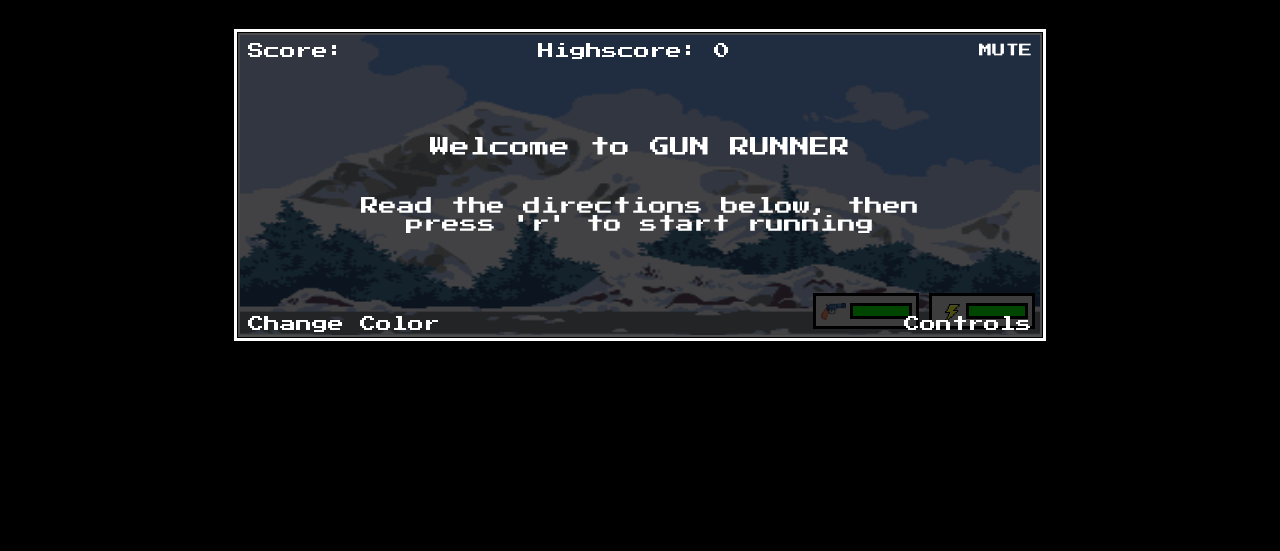
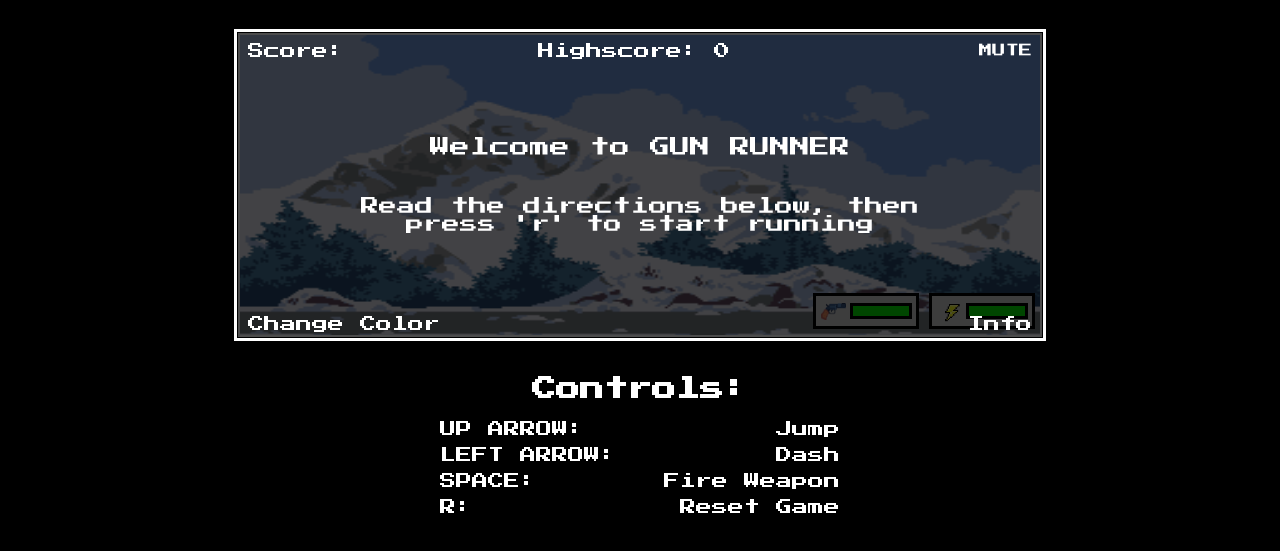
Before and after one commit to nickdraper8/gun-runner, a website built with webpack: page index.html in a window 1280 px wide. Shown: the part 71-622 px from the top of the page. Built offline with nearby package versions, Linux system fonts and the light colour scheme.

Commit message:
edited controls directions and info

```diff
--- a/index.html
+++ b/index.html
@@ -45,7 +45,7 @@
         </div>
         <div id="open-menu-btn-container" class="show">
           <div id="open-color-menu-btn" class="open-menu-btn">Change Color</div>
-          <div id="open-controls-menu-btn" class="open-menu-btn">Controls</div>
+          <div id="open-controls-menu-btn" class="open-menu-btn">Info</div>
         </div>
         <div id="player-color-select-menu">
           <h2>Choose Player Color!</h2>
@@ -59,14 +59,9 @@
         </div>
 
         <div id="controls-menu">
-          <h2>Directions and Controls:</h2>
-          <ul>
-            <li>Press <strong>'up arrow'</strong>to jump over trees</li>
-            <li>Press <strong>'left arrow'</strong> to dash forward while running or jumping</li>
-            <li>Press <strong>'spacebar'</strong> to fire bullets to destroy pesky flying robot enemies</li>
-            <li>Press <strong>'r'</strong> to reset the game</li>
-            <li>Hint: Shoot enemies for extra points!</li>
-          </ul>
+          <h2>Info</h2>
+          <p>It's your job to help <span style="color: red">Henry</span>, <span style="color: blue">Philip</span>, <span style="color: green">Jean-Pierre</span> and <span style="color: yellow">One-Eyed Moe</span> to safety! After defeating Lord Untak in his arctic lair, the TURBO TEAM must move quick to make an escape back to safety and evade Untak's robotic henchman. See how far you can get!</p>
+          <p>Hint: Kill enemies for extra points!</p>
           <h3 id="exit-controls-menu-btn">Done</h3>
         </div>
 
@@ -90,7 +85,19 @@
 
         <canvas id="myCanvas" width="800" height="300"></canvas>
       </div>
-
+      <h2>Controls:</h2>
+      <div class="control">
+        <div>UP ARROW:</div><div>Jump</div>
+      </div>
+      <div class="control">
+        <div>LEFT ARROW:</div><div>Dash</div>
+      </div>
+      <div class="control">
+        <div>SPACE:</div><div>Fire Weapon</div>
+      </div>
+      <div class="control">
+        <div>R:</div><div>Reset Game</div>
+      </div>
     </main>
   </body>
 </html>
--- a/public/stylesheets/general.css
+++ b/public/stylesheets/general.css
@@ -133,3 +133,14 @@ canvas {
     border: white 3px solid;
     cursor: default
 }
+
+.control {
+    margin: 10px auto;
+    width: 400px;
+    display: flex;
+    justify-content: space-between;
+}
+
+#controls-menu p {
+    line-height: 3;
+}
```
